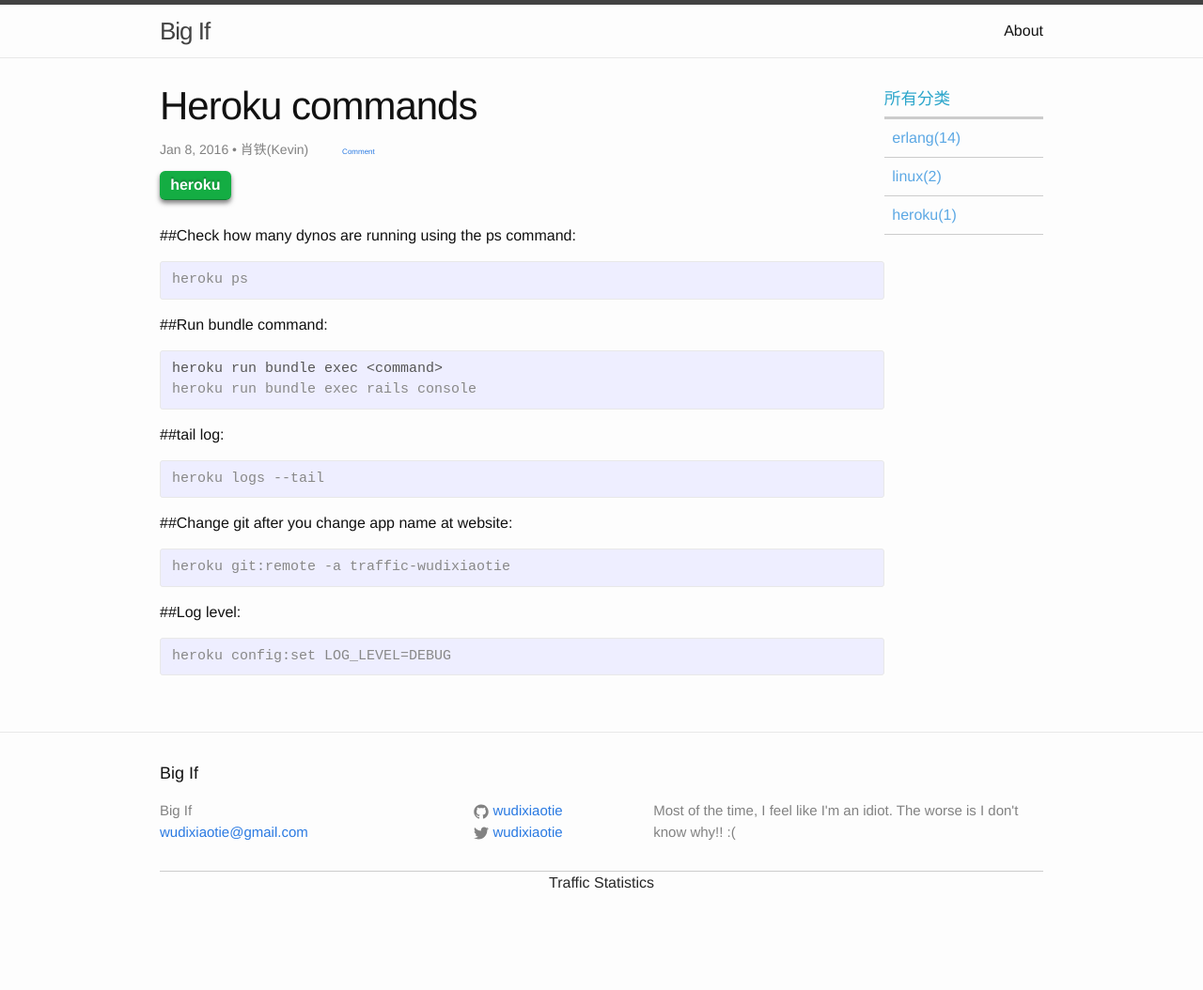
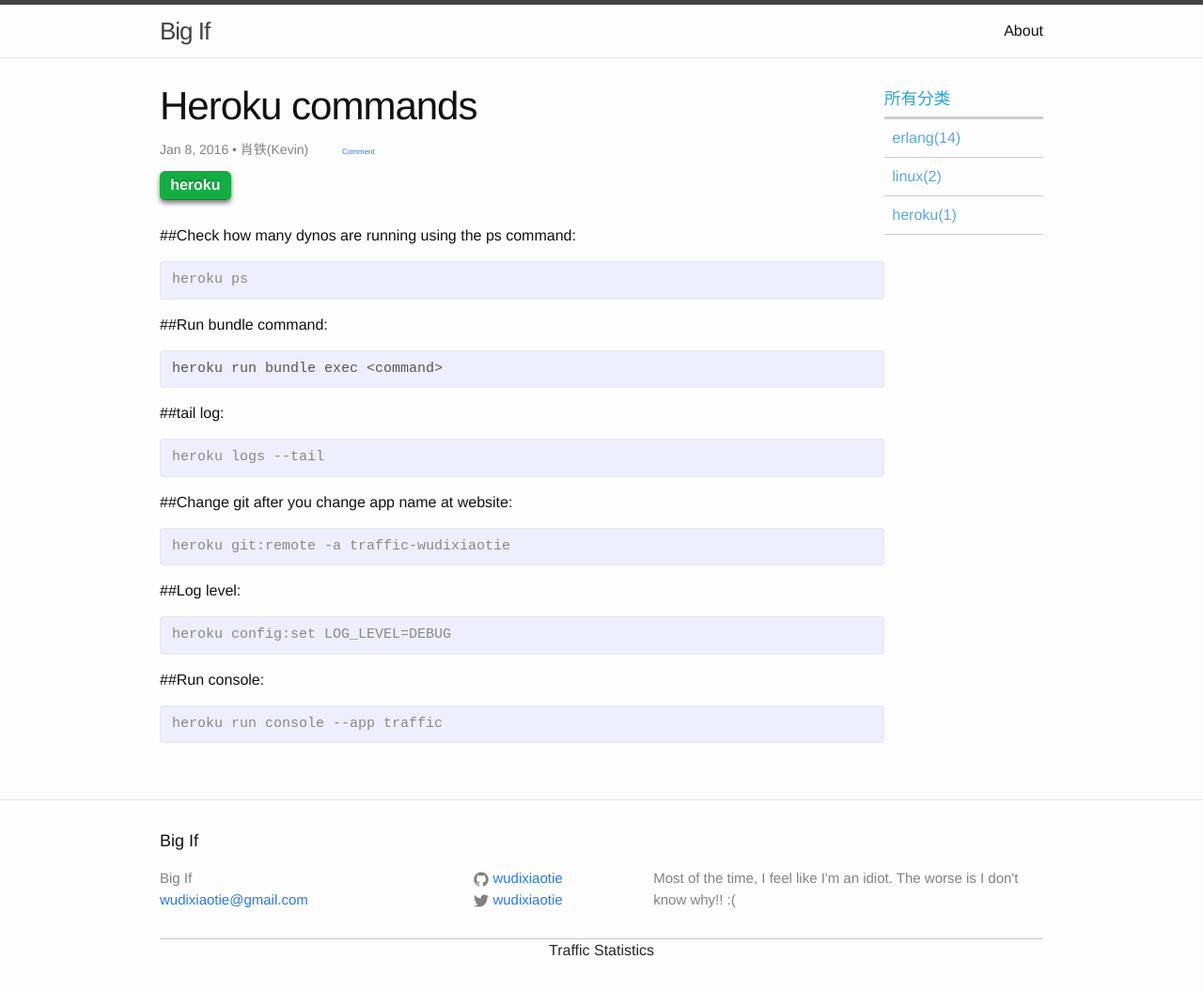
Before and after one commit to wudixiaotie/wudixiaotie.github.io, a Jekyll site: the page built from _posts/2016-01-08-heroku-commands.md, in a window 1280 px wide. Shown: the whole page at 94% size. Built offline with Jekyll 4.4.1, drawn with Linux system fonts in a browser that asks for light colours; comment, search, counter and statistics services are not loaded; before the commit the page ends 982 px from its top, so only the background shows below that.

Commit message:
new post

```diff
--- a/_posts/2016-01-08-heroku-commands.md
+++ b/_posts/2016-01-08-heroku-commands.md
@@ -13,7 +13,6 @@
 ##Run bundle command:
 {% highlight console %}
 heroku run bundle exec <command>
-heroku run bundle exec rails console
 {% endhighlight %}
 
 ##tail log:
@@ -30,3 +29,8 @@
 {% highlight console %}
 heroku config:set LOG_LEVEL=DEBUG
 {% endhighlight %}
+
+##Run console:
+{% highlight console %}
+heroku run console --app traffic
+{% endhighlight %}
```
